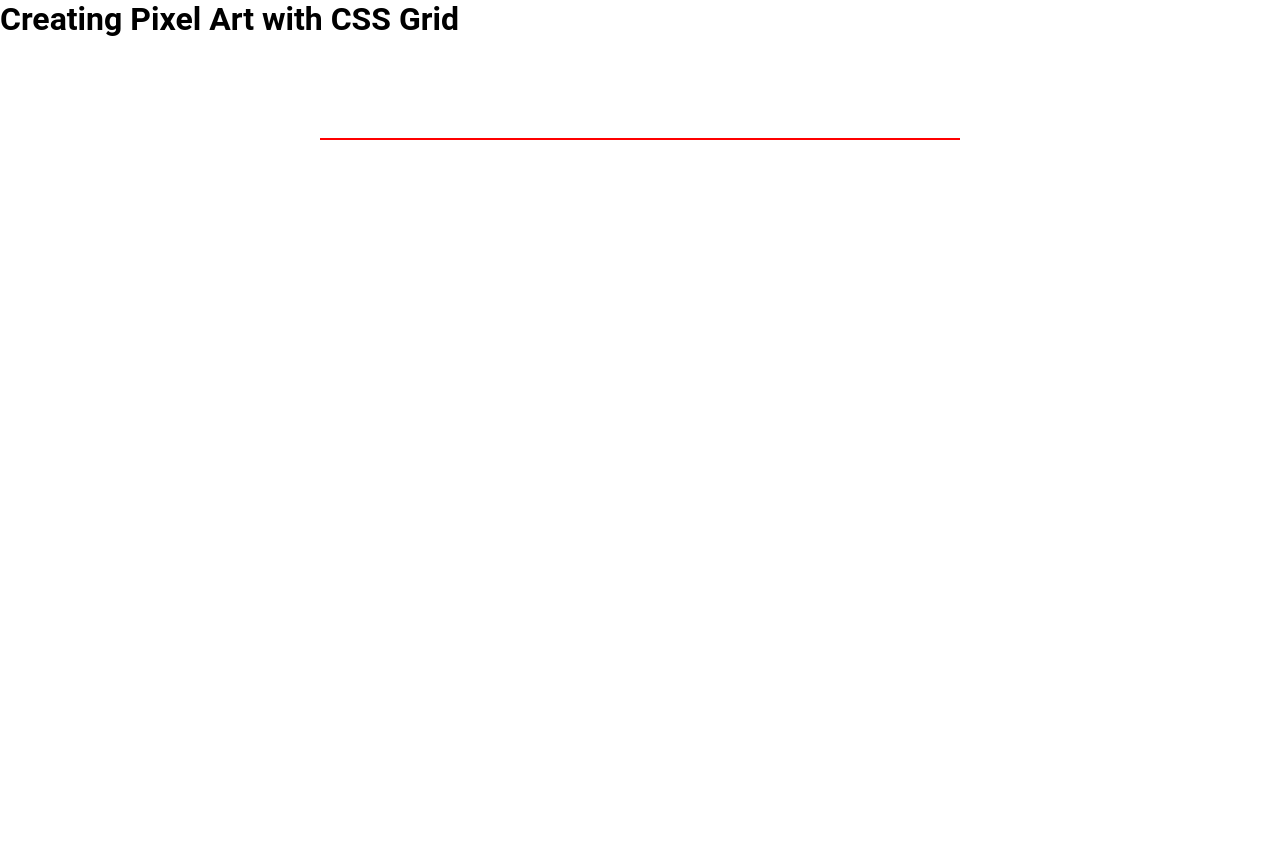
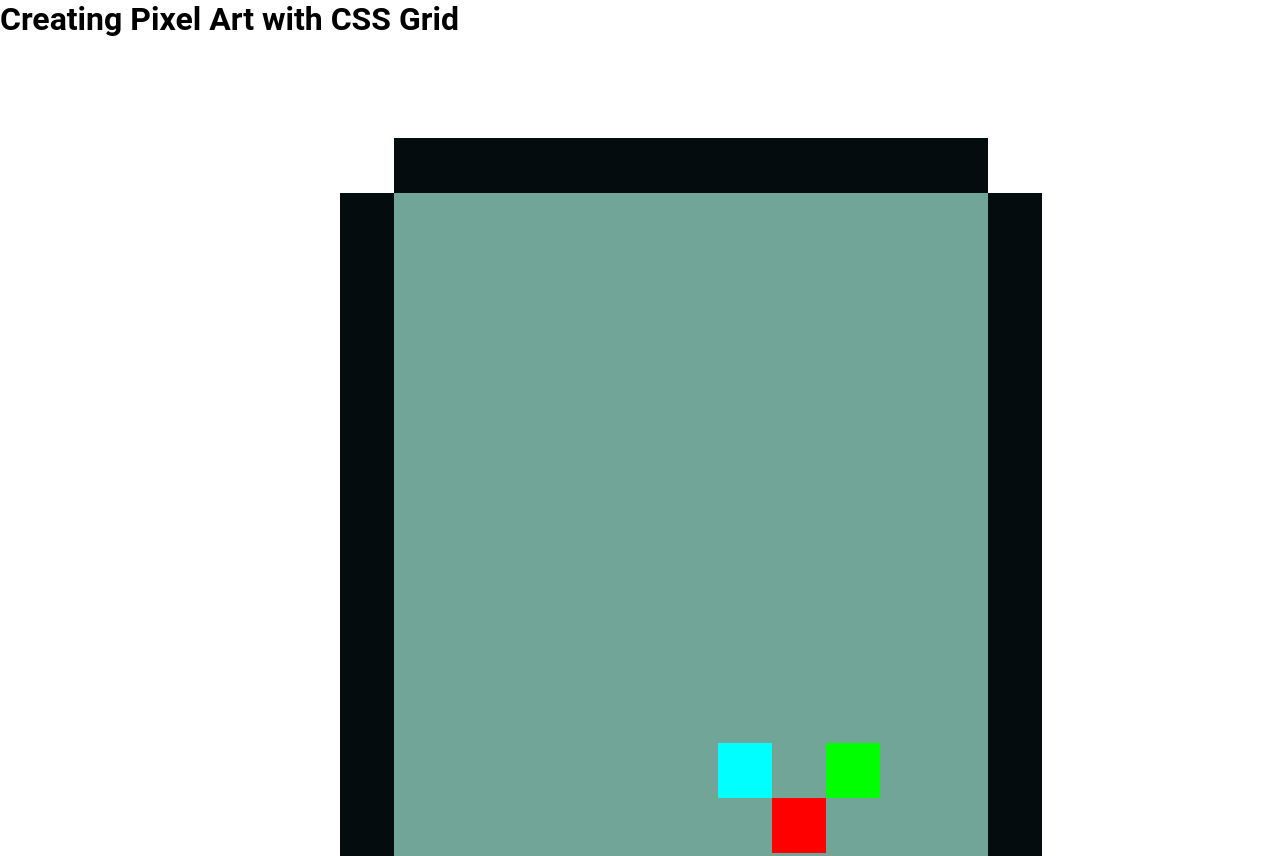
Before and after one commit to andres-brinez/Pixel-Art-with-GRID, a plain HTML site: page Atari/index.html in a window 1280 px wide. Shown: the top 856 px of the page. Before the commit the page ends 800 px from the top, so only its background shows below. Drawn offline with Linux system fonts and the light colour scheme.

Commit message:
Estilo del proyecto con el cuerpo y parte del interior realizada con algunos botones

```diff
--- a/Atari/style.css
+++ b/Atari/style.css
@@ -13,10 +13,75 @@ body{
     width: 50%;
     margin: 100px auto;
     padding: 0 20px;
-    border: solid 1px red ;
     display: grid;
+    grid-template: repeat(16,55px) / repeat(13,54px);
     grid-template-areas:
+    ".  bordeTop bordeTop bordeTop bordeTop bordeTop bordeTop bordeTop bordeTop bordeTop bordeTop bordeTop ."
+    " borderRight background background background background background background background background background background background   borderLeft "
+    " borderRight background background background background background background background background background background background   borderLeft "
+    " borderRight background background background background background background background background background background background   borderLeft "
+    " borderRight background background background background background background background background background background background   borderLeft "
+    " borderRight background background background background background background background background background background background   borderLeft "
+    " borderRight background background background background background background background background background background background   borderLeft "
+    " borderRight background background background background background background background background background background background   borderLeft "
+    " borderRight background background background background background background background background background background background   borderLeft "
+    " borderRight background background background background background background background background background background background   borderLeft "
+    " borderRight background background background background background background background background background background background   borderLeft "
+    " borderRight background background background background background background background background background background background   borderLeft "
+    " borderRight background background background background background background background background background background background   borderLeft "
+    " borderRight background background background background background background background background background background background   borderLeft "
+    " . borderBottom borderBottom borderBottom borderBottom borderBottom borderBottom borderBottom borderBottom borderBottom borderBottom borderBottom  . ";
+}
+
+/* Borde */
+
+.container .bordeExteriorTop,
+.container .bordeExteriorLeft,
+.container .bordeExteriorBottom,
+.container .bordeExteriorRight{
+    background-color:#040C0E ;
+
+}
+
+.container .bordeExteriorTop{
+    grid-area: bordeTop;
+}
+
+.container .bordeExteriorLeft{
+    grid-area: borderLeft;
+}
+
+.container  .bordeExteriorBottom{
+    grid-area: borderBottom;
+}
+.container .bordeExteriorRight{
+    grid-area: borderRight;
+
+}
+
+/* Background*/
+.container .background{
+    grid-area: background;
+    background-color: #71A598;
+}
 
 
-    "- " ;
+/* Botones */
+.container .boton1{
+    grid-row: 13/14;
+    grid-column: 9/10;
+    background-color: #FF0000;
+
 }
+
+.container .boton2{
+    grid-row: 12/13;
+    grid-column: 8/9;
+    background-color: #00FFFF;
+}
+
+.container .boton3{
+    grid-row: 12/13;
+    grid-column: 10/11;
+    background-color: #00FF00;
+}
```
